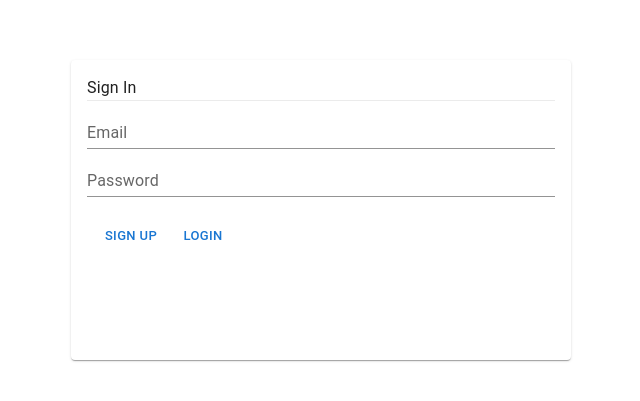
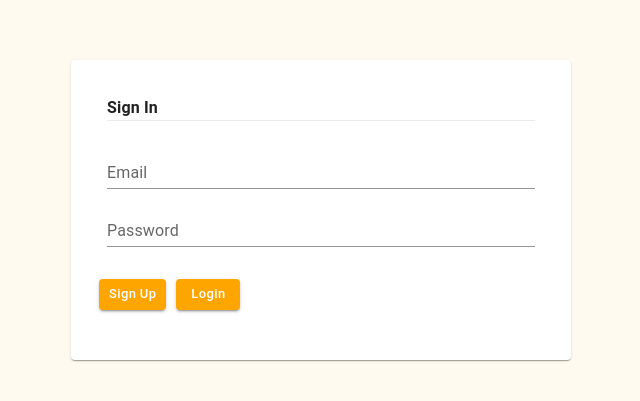
Before and after one commit to r1d4nd3v/react-auth, a React (Create React App) app: page / in a window 1280 px wide. Shown: the part 193-594 px from the top of the page, without its empty margins (319-959 px from the left). Built offline with nearby package versions, Linux system fonts and the light colour scheme; no server answers.

Commit message:
add style to the Login page

```diff
--- a/package.json
+++ b/package.json
@@ -6,6 +6,7 @@
     "@emotion/react": "^11.7.0",
     "@emotion/styled": "^11.6.0",
     "@mui/material": "^5.2.1",
+    "@mui/styles": "^5.2.2",
     "@reduxjs/toolkit": "^1.6.2",
     "@testing-library/jest-dom": "^5.15.1",
     "@testing-library/react": "^11.2.7",
@@ -21,6 +22,7 @@
     "react-router-dom": "^6.0.2",
     "react-scripts": "4.0.3",
     "redux-devtools-extension": "^2.13.9",
+    "styled-components": "^5.3.3",
     "typescript": "^4.5.2",
     "web-vitals": "^1.1.2"
   },
--- a/src/components/Login.tsx
+++ b/src/components/Login.tsx
@@ -11,6 +11,7 @@ import Button from "@mui/material/Button";
 import TextField from "@mui/material/TextField";
 import Typography from "@mui/material/Typography";
 import Divider from "@mui/material/Divider";
+import styled from "styled-components";
 
 function Login() {
   const [loading, setLoading] = useState(false);
@@ -53,17 +54,17 @@ function Login() {
   return (
     <Card>
       <CardContent>
-        <div id="card-title">
-          <Typography>Sign In</Typography>
+        <Header>
+          <CustomText>Sign In</CustomText>
           <Divider light />
-        </div>
-        <TextField
+        </Header>
+        <CustomInput
           id="input-email"
           label="Email"
           type="text"
           variant="standard"
         />
-        <TextField
+        <CustomInput
           id="input-password"
           label="Password"
           type="password"
@@ -71,10 +72,14 @@ function Login() {
           variant="standard"
         />
       </CardContent>
-      <CardActions id="buttons">
-        <Button size="small">Sign Up</Button>
-        <Button size="small">Login</Button>
-      </CardActions>
+      <ButtonsContainer id="buttons">
+        <CustomButton variant="contained" size="small">
+          Sign Up
+        </CustomButton>
+        <CustomButton className="right-button" variant="contained" size="small">
+          Login
+        </CustomButton>
+      </ButtonsContainer>
     </Card>
     // <div id="main">
     //   <div id="fields">
@@ -100,4 +105,35 @@ function Login() {
   );
 }
 
+const Header = styled.div`
+  margin: 20px;
+`;
+
+const CustomText = styled(Typography)`
+  font-size: 16px;
+  font-weight: bold;
+`;
+
+const CustomInput = styled(TextField)`
+  display: grid;
+  margin: 10px 20px;
+`;
+
+const ButtonsContainer = styled(Button)`
+  margin: 0px 20px;
+
+  .right-button {
+    margin-left: 10px;
+  }
+`;
+
+const CustomButton = styled(Button)`
+  background: orange;
+  text-transform: none;
+	&:hover {
+		background-color: orange;
+		opacity: 0.5;
+	}
+`;
+
 export default Login;
--- a/src/index.css
+++ b/src/index.css
@@ -5,8 +5,8 @@ body,
   height: 100%;
 }
 
-#buttons {
-  margin: 0px 20px;
+html {
+  background-color: floralwhite;
 }
 
 #main {
@@ -14,23 +14,3 @@ body,
   height: 300px;
   margin: 20% auto;
 }
-.MuiCardContent-root {
-  display: grid;
-}
-
-#fields {
-  display: table-caption;
-  margin: 20px 0px;
-}
-
-#logout {
-  margin: 20px 0px;
-}
-
-#login {
-  margin-left: 5px;
-}
-
-#password {
-  margin-top: 5px;
-}
```
Also changed, not shown: 1 other file (tests, documents, lock files or other folders).
